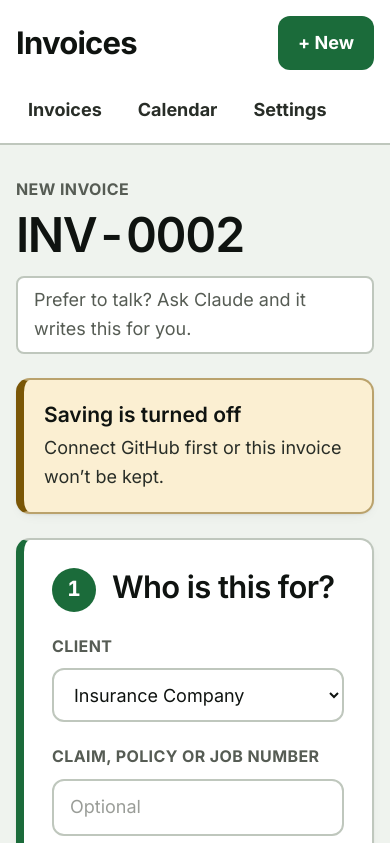
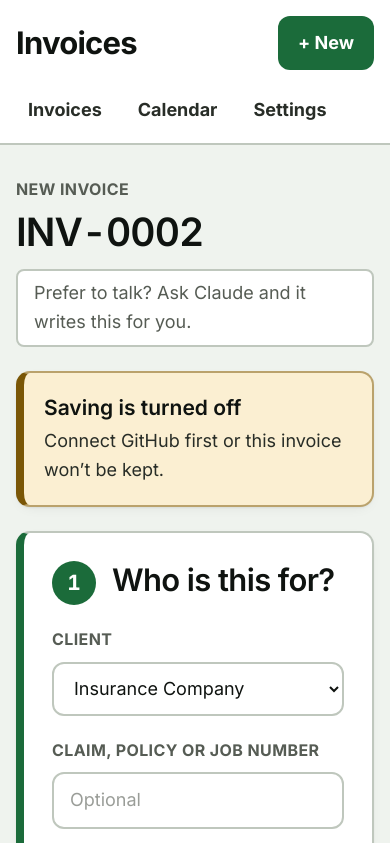
Before and after one commit to SacredRebel/invoice-template, a Next.js app: page /invoices/new in a window 390 px wide. Shown: the top 843 px of the page. Built offline with nearby package versions, Linux system fonts and the light colour scheme.

Commit message:
mobile: scale headings down on small screens

```diff
--- a/components/NewInvoiceForm.tsx
+++ b/components/NewInvoiceForm.tsx
@@ -102,7 +102,7 @@ export default function NewInvoiceForm() {
       <span className="tnum grid h-11 w-11 shrink-0 place-items-center rounded-full
                        bg-green text-lg font-bold text-white">{n}</span>
       <div>
-        <h2 className="font-display text-2xl text-ink">{title}</h2>
+        <h2 className="text-2xl text-ink">{title}</h2>
         {hint && <p className="mt-0.5 text-base text-soft">{hint}</p>}
       </div>
     </div>
@@ -113,7 +113,7 @@ export default function NewInvoiceForm() {
       <div className="flex flex-wrap items-end justify-between gap-4">
         <div>
           <p className="label">New invoice</p>
-          <h1 className="tnum mt-2 font-display text-4xl text-ink">{meta.nextNumber}</h1>
+          <h1 className="tnum mt-2 text-3xl text-ink sm:text-4xl">{meta.nextNumber}</h1>
         </div>
         <p className="rounded-lg border-2 border-line bg-card px-4 py-2 text-base text-soft">
           Prefer to talk? Ask Claude and it writes this for you.
@@ -306,7 +306,7 @@ export default function NewInvoiceForm() {
             <span className="font-semibold uppercase tracking-wide text-ink">
               {num(deposit) > 0 ? "Total" : "Total due"}
             </span>
-            <span className="tnum font-display text-4xl text-ink">
+            <span className="tnum text-4xl text-ink">
               {money(total(li, num(taxRate), num(discount)), cur)}
             </span>
           </div>
@@ -317,7 +317,7 @@ export default function NewInvoiceForm() {
               </div>
               <div className="flex items-baseline justify-between border-t-2 border-ink pt-2">
                 <span className="font-semibold uppercase tracking-wide text-ink">Balance due</span>
-                <span className="tnum font-display text-4xl text-green">
+                <span className="tnum text-4xl text-green">
                   {money(balanceDue(li, num(taxRate), num(discount), num(deposit)), cur)}
                 </span>
               </div>
```
